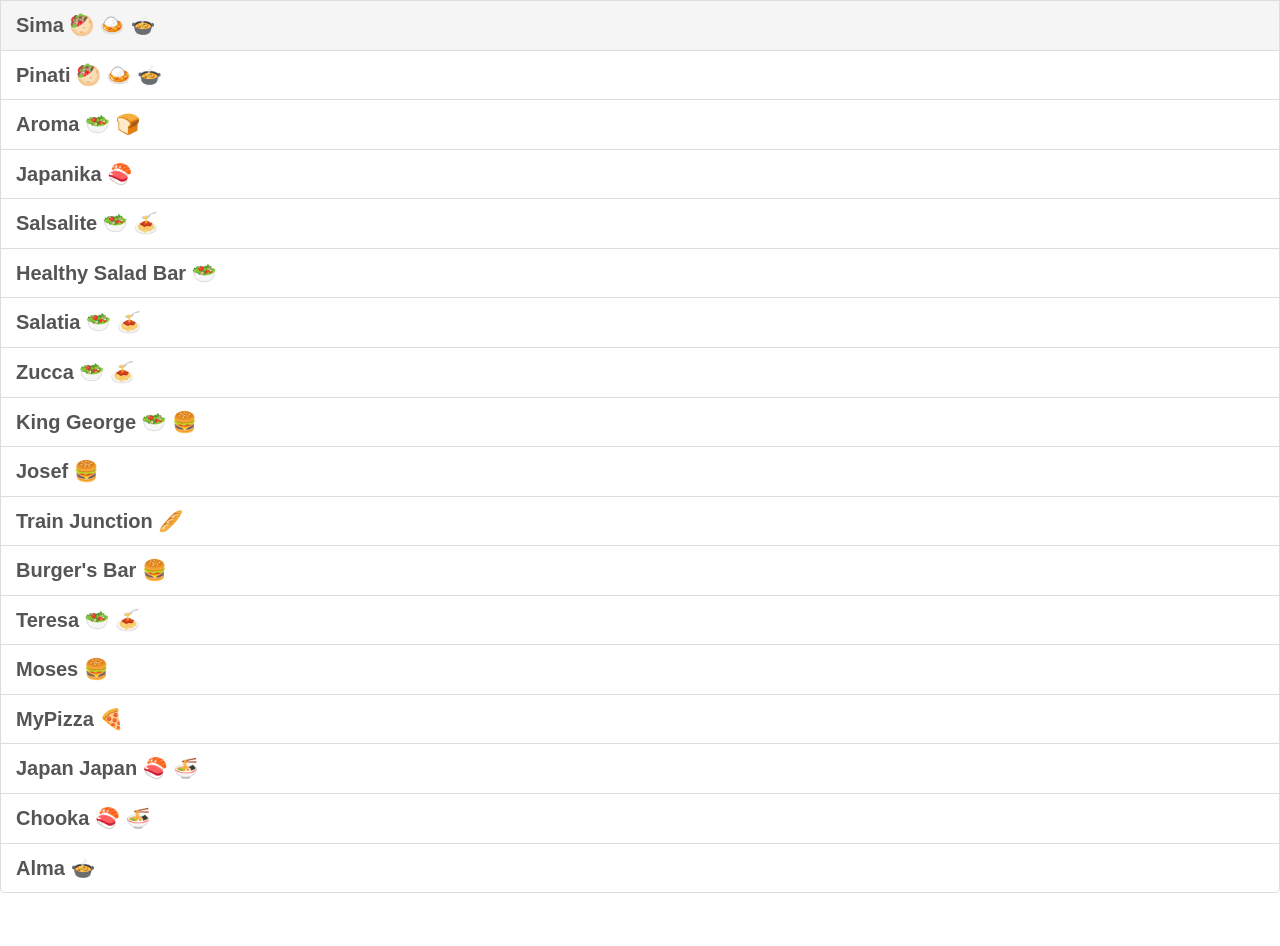
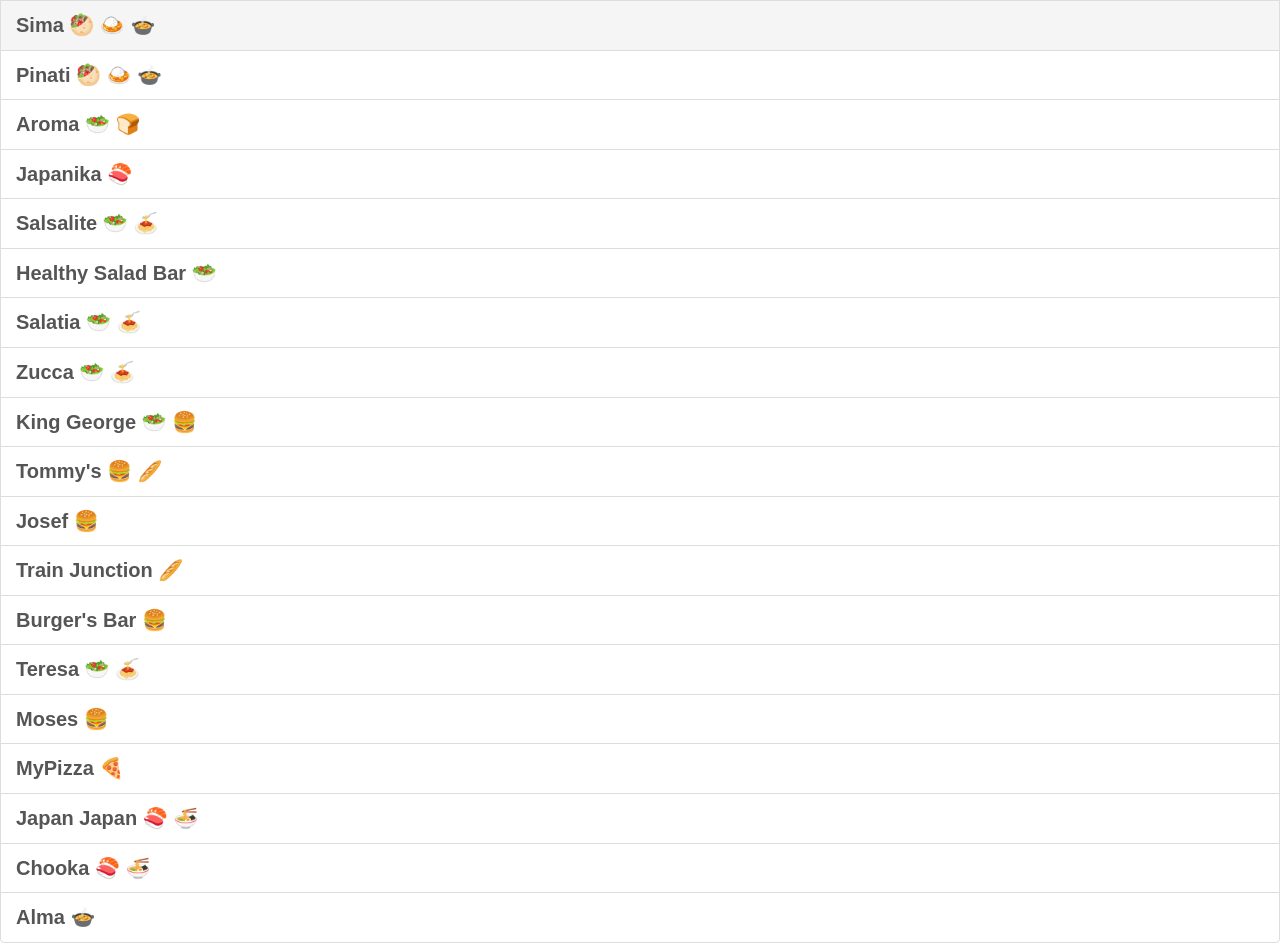
Before and after one commit to giosad/foodtricks, a plain HTML site: page docs/index.html in a window 1280 px wide. Before the commit the page ends 913 px from the top, so only its background shows below. Drawn offline with nearby package versions, Linux system fonts and the light colour scheme.

Commit message:
Add Tommy's.

```diff
--- a/docs/index.html
+++ b/docs/index.html
@@ -29,6 +29,7 @@
 				"Salatia 🥗 🍝",
 				"Zucca 🥗 🍝",
 				"King George 🥗 🍔",
+				"Tommy's 🍔 🥖",
 				"Josef 🍔",
 				"Train Junction 🥖",
 				"Burger's Bar 🍔",
```
